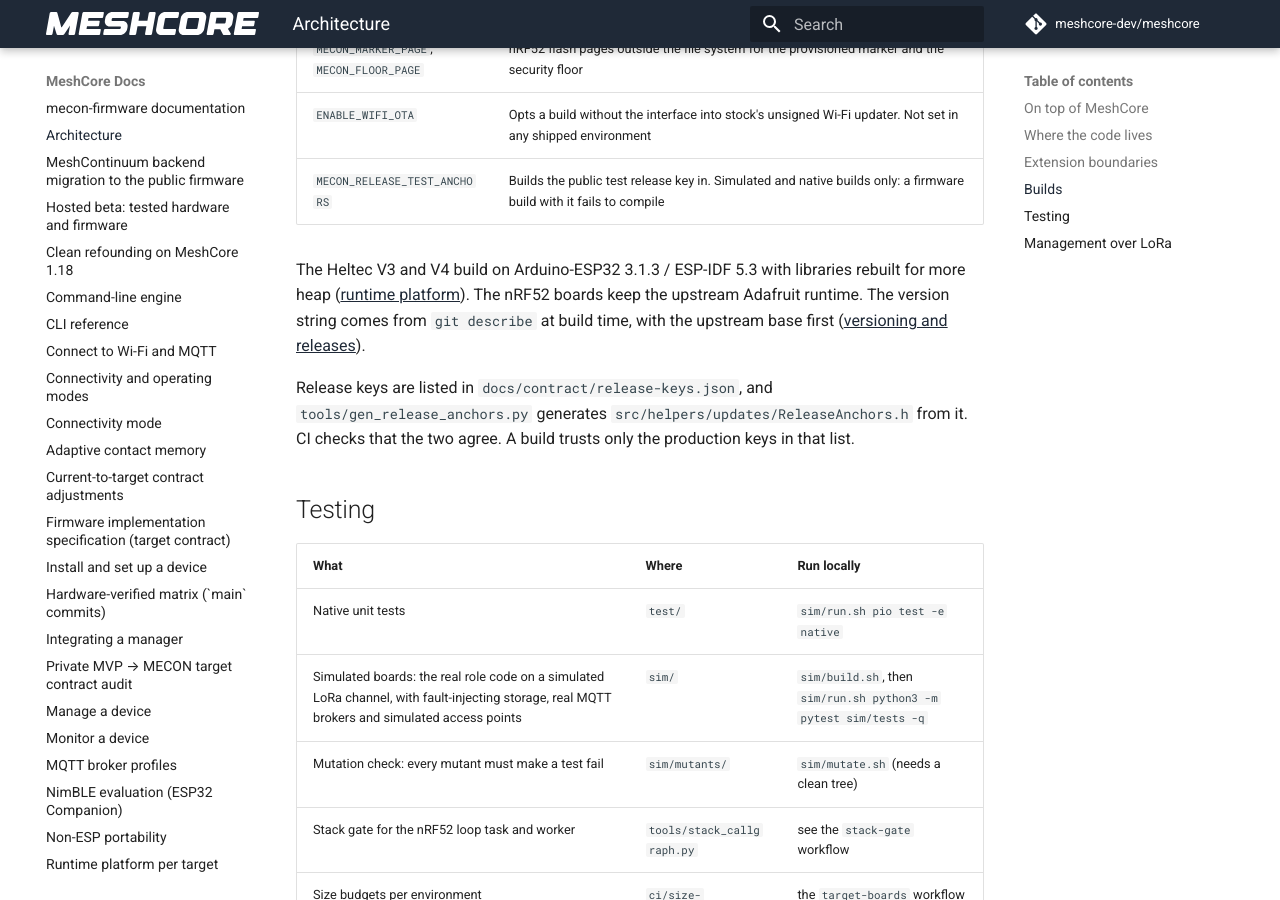
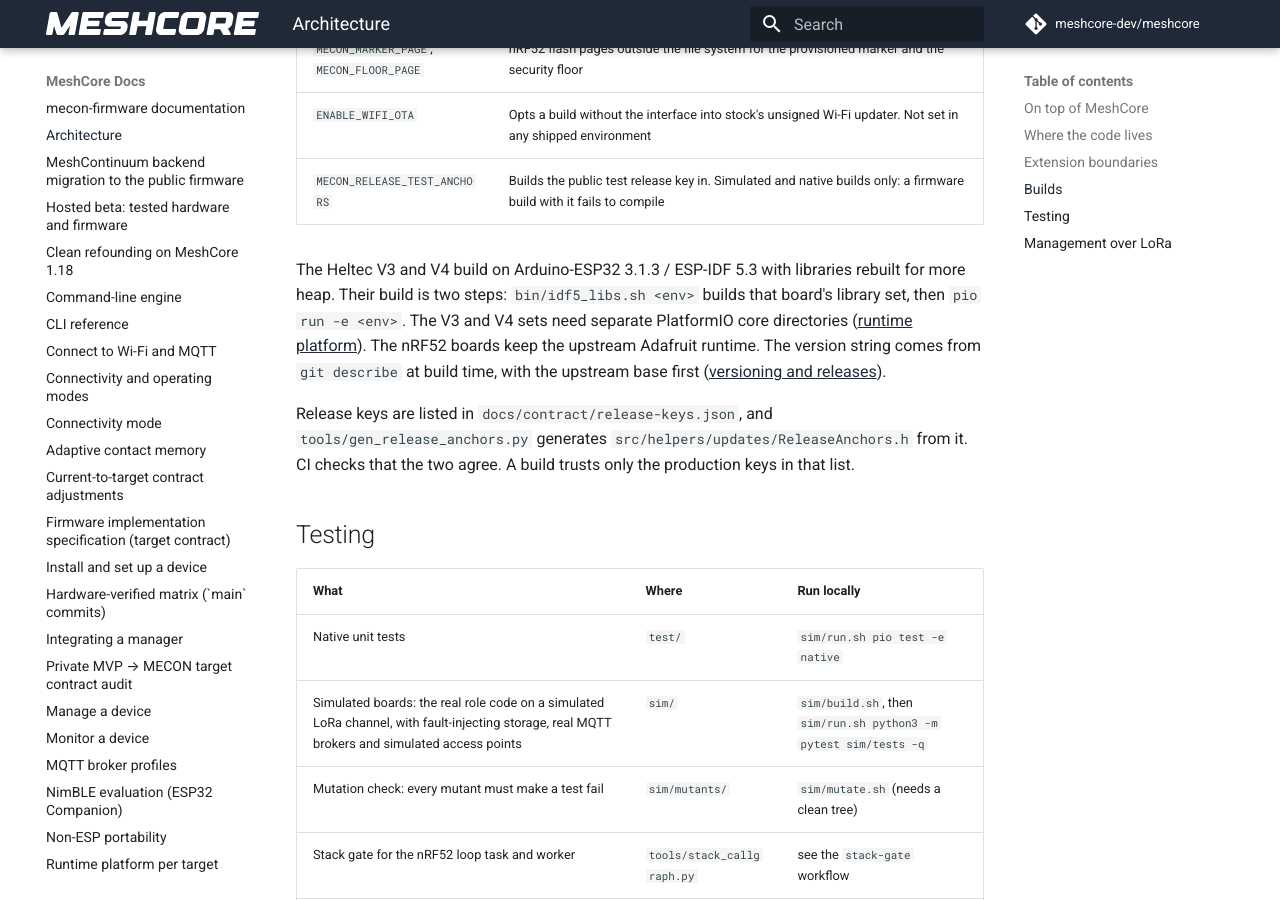
Before and after one commit to hoejriis/mecon-firmware, an MkDocs documentation site: the page built from docs/ARCHITECTURE.md, in a window 1280 px wide and 900 px high, scrolled down 3369 px. Built offline with MkDocs 1.6.1 and Material for MkDocs 9.7.7, drawn with Linux system fonts in a browser that asks for light colours; comment, search, counter and statistics services are not loaded.

Commit message:
ARCHITECTURE: the two-step Heltec build
Co-Authored-By: Claude Opus 5.5 (1M context) <noreply@anthropic.com>

```diff
--- a/docs/ARCHITECTURE.md
+++ b/docs/ARCHITECTURE.md
@@ -81,7 +81,7 @@ Each board and role is a PlatformIO environment. The project's build flags:
 | `ENABLE_WIFI_OTA` | Opts a build without the interface into stock's unsigned Wi-Fi updater. Not set in any shipped environment |
 | `MECON_RELEASE_TEST_ANCHORS` | Builds the public test release key in. Simulated and native builds only: a firmware build with it fails to compile |
 
-The Heltec V3 and V4 build on Arduino-ESP32 3.1.3 / ESP-IDF 5.3 with libraries rebuilt for more heap ([runtime platform](PLATFORM.md)). The nRF52 boards keep the upstream Adafruit runtime. The version string comes from `git describe` at build time, with the upstream base first ([versioning and releases](VERSIONING_AND_RELEASES.md)).
+The Heltec V3 and V4 build on Arduino-ESP32 3.1.3 / ESP-IDF 5.3 with libraries rebuilt for more heap. Their build is two steps: `bin/idf5_libs.sh <env>` builds that board's library set, then `pio run -e <env>`. The V3 and V4 sets need separate PlatformIO core directories ([runtime platform](PLATFORM.md#building)). The nRF52 boards keep the upstream Adafruit runtime. The version string comes from `git describe` at build time, with the upstream base first ([versioning and releases](VERSIONING_AND_RELEASES.md)).
 
 Release keys are listed in `docs/contract/release-keys.json`, and `tools/gen_release_anchors.py` generates `src/helpers/updates/ReleaseAnchors.h` from it. CI checks that the two agree. A build trusts only the production keys in that list.
 
```
